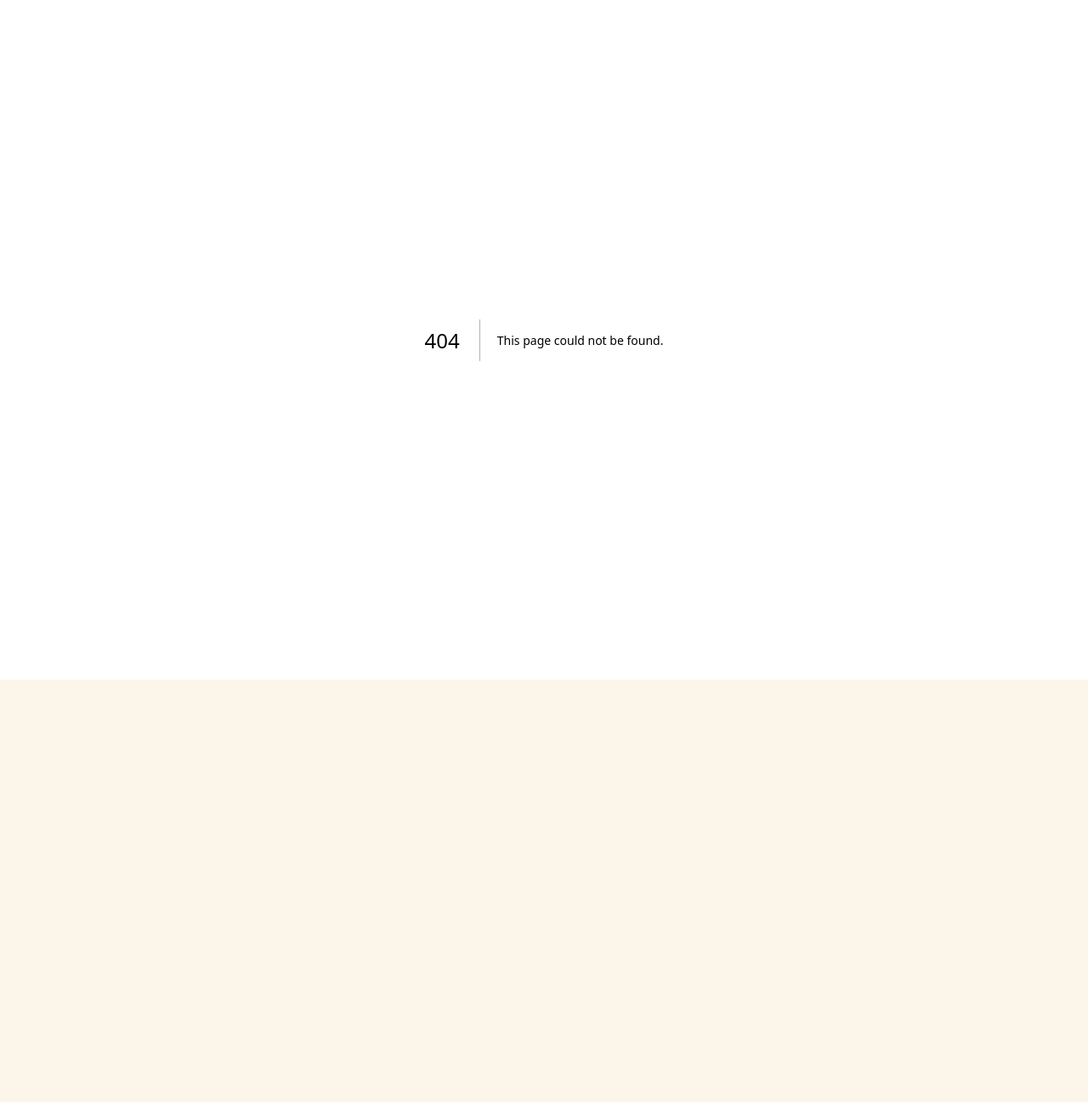
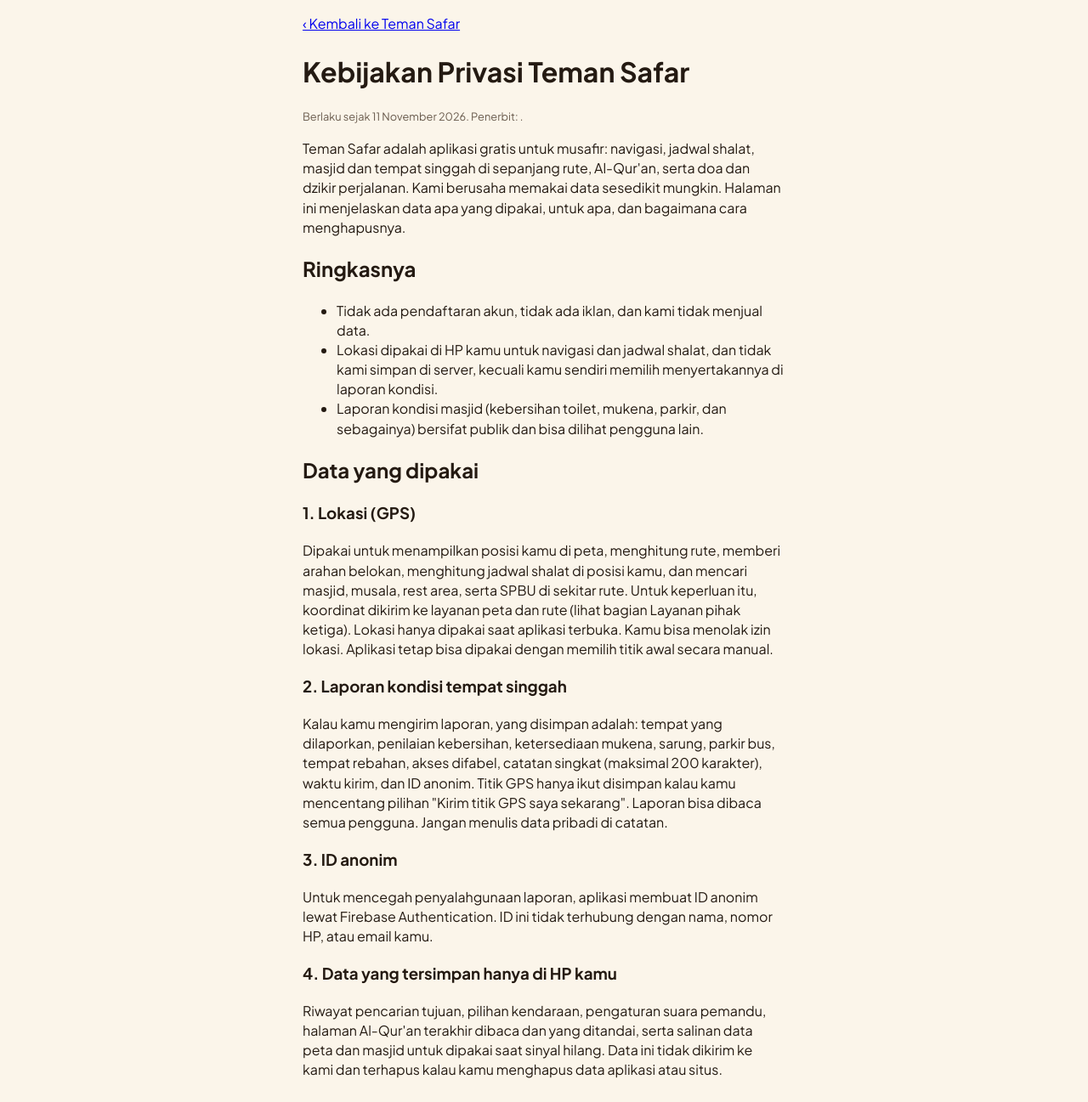
Before and after one commit to WHI-Rizal/TemanSafar, a Next.js app: page /privasi in a window 1280 px wide. Before the commit this address had no page. Shown: the top 1297 px of the page at 85% size. Before the commit the page ends 800 px from the top, so only its background shows below. Built offline with nearby package versions, Linux system fonts and the light colour scheme.

Commit message:
Add files via upload

```diff
--- /dev/null
+++ b/app/privasi/page.js
@@ -0,0 +1,76 @@
+import { waLink, CONTACT_EMAIL, PUBLISHER } from "../../lib/whi";
+
+export const metadata = {
+  title: "Kebijakan Privasi · Teman Safar",
+  description: "Data apa yang dipakai Teman Safar, buat apa, dan cara menghapusnya.",
+};
+
+const UPDATED = "11 November 2026";
+
+// Halaman ini dipakai sebagai URL kebijakan privasi di Google Play dan App Store.
+export default function Privasi() {
+  const kontak = CONTACT_EMAIL
+    ? <>email <a href={`mailto:${CONTACT_EMAIL}`}>{CONTACT_EMAIL}</a> atau WhatsApp tim WHI lewat <a href={waLink("privasi")} target="_blank" rel="noopener">tautan ini</a></>
+    : <>WhatsApp tim WHI lewat <a href={waLink("privasi")} target="_blank" rel="noopener">tautan ini</a></>;
+  return (
+    <main className="legal">
+      <div className="wrap">
+        <p><a href="/">‹ Kembali ke Teman Safar</a></p>
+        <h1>Kebijakan Privasi Teman Safar</h1>
+        <p className="note">Berlaku sejak {UPDATED}. Penerbit: {PUBLISHER}.</p>
+
+        <p>Teman Safar adalah aplikasi gratis untuk musafir: navigasi, jadwal shalat, masjid dan tempat singgah di sepanjang rute, Al-Qur&apos;an, serta doa dan dzikir perjalanan. Kami berusaha memakai data sesedikit mungkin. Halaman ini menjelaskan data apa yang dipakai, untuk apa, dan bagaimana cara menghapusnya.</p>
+
+        <h2>Ringkasnya</h2>
+        <ul>
+          <li>Tidak ada pendaftaran akun, tidak ada iklan, dan kami tidak menjual data.</li>
+          <li>Lokasi dipakai di HP kamu untuk navigasi dan jadwal shalat, dan tidak kami simpan di server, kecuali kamu sendiri memilih menyertakannya di laporan kondisi.</li>
+          <li>Laporan kondisi masjid (kebersihan toilet, mukena, parkir, dan sebagainya) bersifat publik dan bisa dilihat pengguna lain.</li>
+        </ul>
+
+        <h2>Data yang dipakai</h2>
+        <h3>1. Lokasi (GPS)</h3>
+        <p>Dipakai untuk menampilkan posisi kamu di peta, menghitung rute, memberi arahan belokan, menghitung jadwal shalat di posisi kamu, dan mencari masjid, musala, rest area, serta SPBU di sekitar rute. Untuk keperluan itu, koordinat dikirim ke layanan peta dan rute (lihat bagian Layanan pihak ketiga). Lokasi hanya dipakai saat aplikasi terbuka. Kamu bisa menolak izin lokasi. Aplikasi tetap bisa dipakai dengan memilih titik awal secara manual.</p>
+        <h3>2. Laporan kondisi tempat singgah</h3>
+        <p>Kalau kamu mengirim laporan, yang disimpan adalah: tempat yang dilaporkan, penilaian kebersihan, ketersediaan mukena, sarung, parkir bus, tempat rebahan, akses difabel, catatan singkat (maksimal 200 karakter), waktu kirim, dan ID anonim. Titik GPS hanya ikut disimpan kalau kamu mencentang pilihan &quot;Kirim titik GPS saya sekarang&quot;. Laporan bisa dibaca semua pengguna. Jangan menulis data pribadi di catatan.</p>
+        <h3>3. ID anonim</h3>
+        <p>Untuk mencegah penyalahgunaan laporan, aplikasi membuat ID anonim lewat Firebase Authentication. ID ini tidak terhubung dengan nama, nomor HP, atau email kamu.</p>
+        <h3>4. Data yang tersimpan hanya di HP kamu</h3>
+        <p>Riwayat pencarian tujuan, pilihan kendaraan, pengaturan suara pemandu, halaman Al-Qur&apos;an terakhir dibaca dan yang ditandai, serta salinan data peta dan masjid untuk dipakai saat sinyal hilang. Data ini tidak dikirim ke kami dan terhapus kalau kamu menghapus data aplikasi atau situs.</p>
+
+        <h2>Yang tidak kami lakukan</h2>
+        <ul>
+          <li>Tidak meminta nama, nomor HP, email, kontak, foto, atau mikrofon.</li>
+          <li>Tidak memasang iklan atau pelacak iklan.</li>
+          <li>Tidak menjual atau menyewakan data ke siapa pun.</li>
+        </ul>
+
+        <h2>Layanan pihak ketiga</h2>
+        <ul>
+          <li><b>Vercel</b>: hosting aplikasi.</li>
+          <li><b>Google Firebase</b> (Authentication &amp; Firestore): ID anonim dan laporan kondisi.</li>
+          <li><b>Photon (komoot) dan Nominatim</b>, data OpenStreetMap: pencarian alamat, masjid, musala, rest area, dan SPBU.</li>
+          <li><b>OSRM dan Valhalla (FOSSGIS)</b>, serta Mapbox bila diaktifkan: perhitungan rute.</li>
+          <li><b>OpenFreeMap</b>: gambar peta.</li>
+          <li><b>unpkg dan Google Fonts</b>: huruf dan tampilan mushaf Al-Qur&apos;an.</li>
+        </ul>
+        <p>Layanan di atas menerima alamat IP dan data yang diperlukan untuk menjalankan fungsinya (misalnya koordinat untuk menghitung rute), sesuai kebijakan privasi masing-masing. Tombol &quot;Chat tim WHI&quot; dan &quot;Lihat paket&quot; membuka WhatsApp dan situs Wisata Halal Indonesia, yang berlaku kebijakan privasinya sendiri.</p>
+
+        <h2 id="hapus-data">Menghapus data</h2>
+        <ul>
+          <li><b>Data di HP</b>: hapus data aplikasi, atau hapus data situs temansafar.vercel.app di pengaturan browser.</li>
+          <li><b>Laporan yang pernah kamu kirim</b>: hubungi kami ({kontak}) dengan menyebut nama tempat dan perkiraan waktu kirim. Kami hapus paling lambat 30 hari.</li>
+        </ul>
+
+        <h2>Anak-anak</h2>
+        <p>Teman Safar tidak ditujukan untuk anak di bawah 13 tahun dan tidak dengan sengaja mengumpulkan data mereka.</p>
+
+        <h2>Perubahan kebijakan</h2>
+        <p>Kalau kebijakan ini berubah, tanggal di bagian atas akan diperbarui.</p>
+
+        <h2>Kontak</h2>
+        <p>{PUBLISHER}. Hubungi kami lewat {kontak}.</p>
+      </div>
+    </main>
+  );
+}
```
